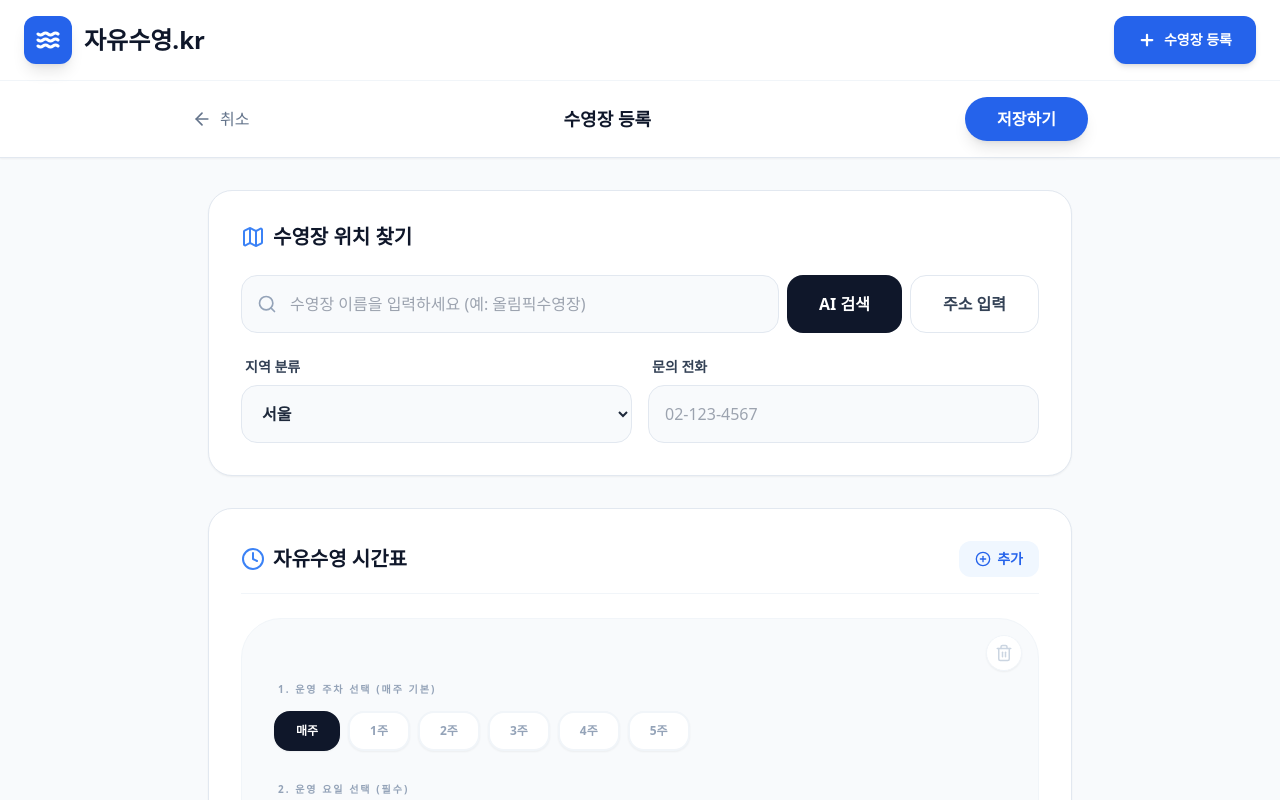
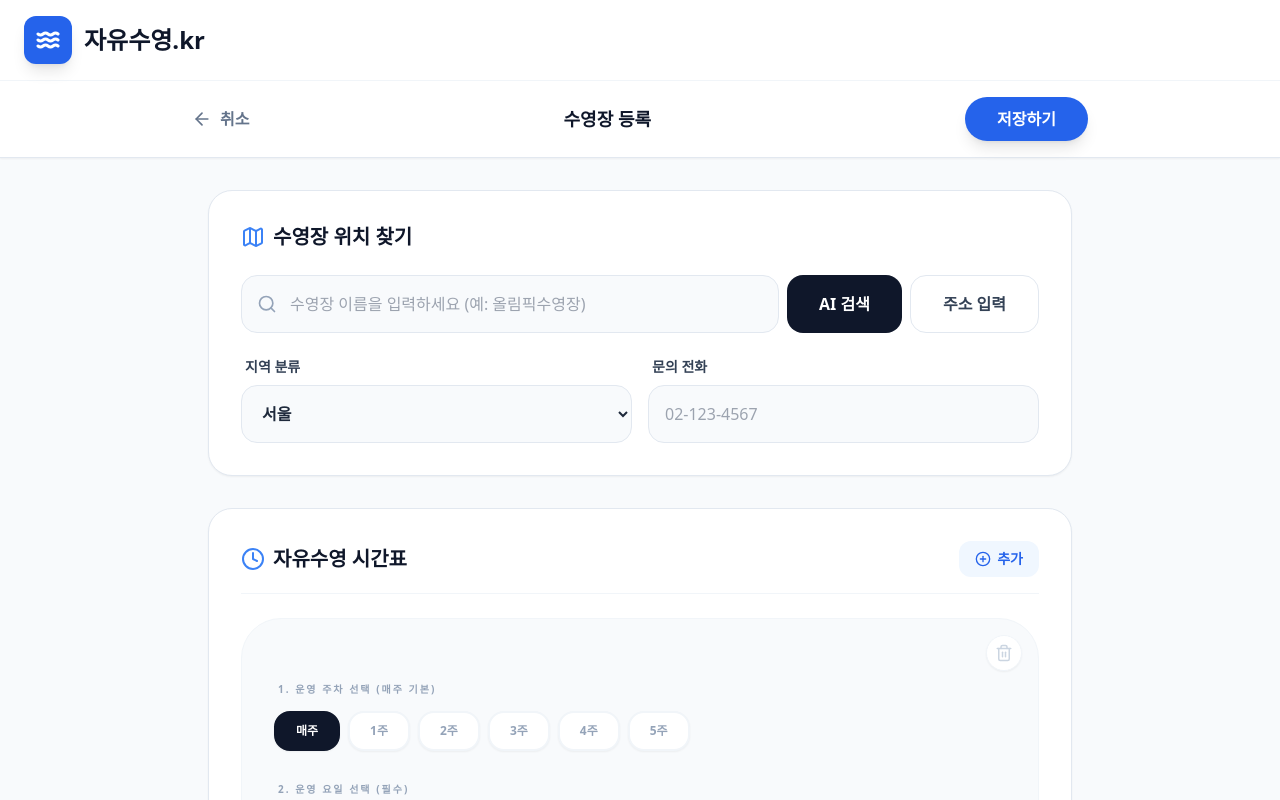
Before and after one commit to hama-jung/freeswimming, a React (Vite) app: page / in a window 1280 px wide. Both pictures are taken after a click on the button "수영장 등록". Shown: the top 800 px of the page. Built offline with nearby package versions, Linux system fonts and the light colour scheme; a web font is replaced by a local one.

Commit message:
feat: Conditionally render pool registration button
Render the "Register Pool" button only when the current view is 'list', and adjust the sticky header in the pool form page to ensure it stays below the main header.

```diff
--- a/App.tsx
+++ b/App.tsx
@@ -215,9 +215,11 @@ function App() {
                 <button onClick={() => setDisplayMode('list')} className={`flex items-center gap-2 px-6 py-2 rounded-xl text-sm font-black transition-all ${displayMode === 'list' ? 'bg-white shadow-sm text-brand-600' : 'text-slate-500 hover:text-slate-700'}`}><ListIcon size={18} /> 목록</button>
               </div>
             )}
-            <button onClick={() => setView('form')} className="bg-brand-600 text-white px-4 sm:px-6 h-10 sm:h-12 rounded-xl font-black text-xs sm:text-sm shadow-md active:scale-95 flex items-center gap-2 transition-all">
-              <Plus size={18} strokeWidth={3} /> <span className="hidden sm:inline">수영장 등록</span><span className="sm:hidden">등록</span>
-            </button>
+            {view === 'list' && (
+              <button onClick={() => setView('form')} className="bg-brand-600 text-white px-4 sm:px-6 h-10 sm:h-12 rounded-xl font-black text-xs sm:text-sm shadow-md active:scale-95 flex items-center gap-2 transition-all">
+                <Plus size={18} strokeWidth={3} /> <span className="hidden sm:inline">수영장 등록</span><span className="sm:hidden">등록</span>
+              </button>
+            )}
           </div>
         </div>
       </header>
--- a/components/PoolFormPage.tsx
+++ b/components/PoolFormPage.tsx
@@ -279,14 +279,15 @@ const PoolFormPage: React.FC<PoolFormPageProps> = ({ onSave, onCancel, initialDa
         </div>
       )}
 
-      <div className="bg-white border-b border-slate-200 py-4 px-4 sticky top-0 z-30 shadow-sm">
+      {/* 고정된 서브 헤더: top-16 sm:top-20으로 메인 헤더 아래에 고정 */}
+      <div className="bg-white/95 backdrop-blur-md border-b border-slate-200 py-4 px-4 sticky top-16 sm:top-20 z-40 shadow-sm transition-all">
         <div className="max-w-4xl mx-auto flex items-center justify-between">
-          <button type="button" onClick={onCancel} className="flex items-center gap-2 text-slate-500 hover:text-slate-800 font-medium">
+          <button type="button" onClick={onCancel} className="flex items-center gap-2 text-slate-500 hover:text-slate-800 font-bold transition-colors">
             <ArrowLeft className="w-5 h-5" />
             <span>취소</span>
           </button>
-          <h2 className="text-lg font-bold text-slate-900">{isEditMode ? '수영장 정보 수정' : '수영장 등록'}</h2>
-          <button type="submit" form="pool-form-page" className="bg-brand-600 text-white px-8 py-2.5 rounded-full font-bold shadow-lg hover:bg-brand-700 active:scale-95 transition-all">저장하기</button>
+          <h2 className="text-lg font-black text-slate-900">{isEditMode ? '수영장 정보 수정' : '수영장 등록'}</h2>
+          <button type="submit" form="pool-form-page" className="bg-brand-600 text-white px-8 py-2.5 rounded-full font-black shadow-lg hover:bg-brand-700 active:scale-95 transition-all">저장하기</button>
         </div>
       </div>
 
```
